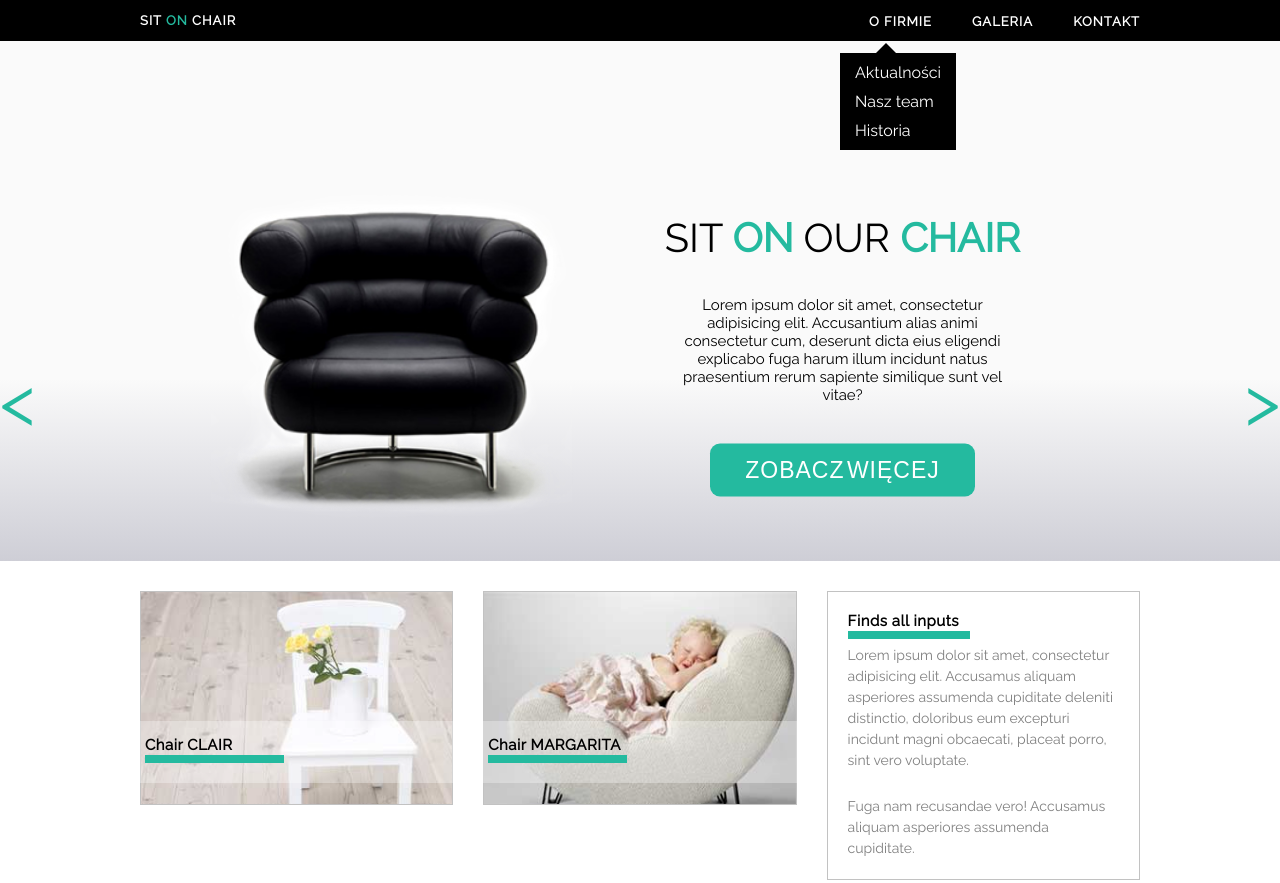
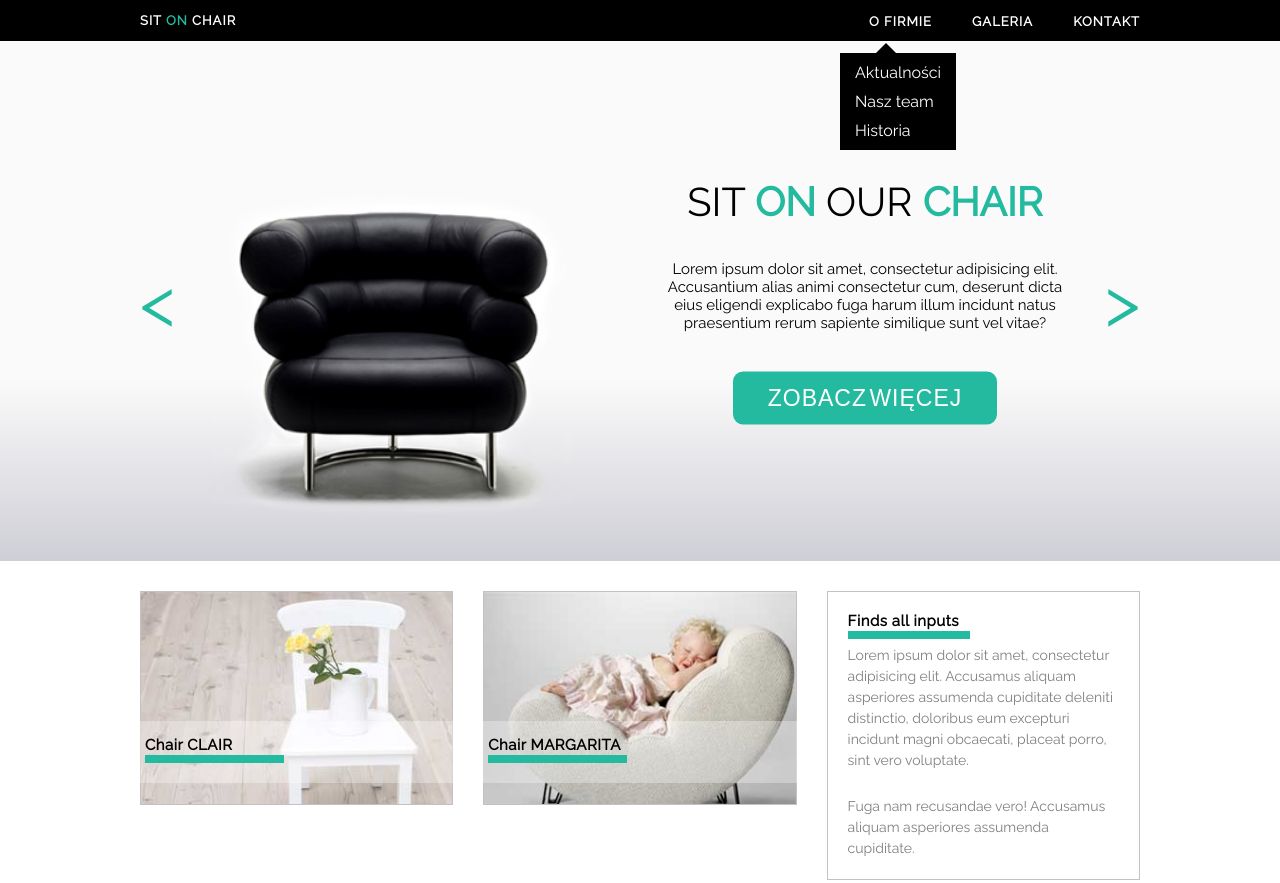
Before and after one commit to Mimajka/Sit-on-chair, a plain HTML site: page index.html in a window 1280 px wide. Shown: the top 883 px of the page. Drawn offline with Linux system fonts and the light colour scheme.

Commit message:
Small correction

```diff
--- a/css/style.css
+++ b/css/style.css
@@ -96,12 +96,10 @@ Section hero
 
 .section-hero .container {
     padding: 12px 50px 0 50px;
+    position: relative;
 
 }
 
-.section-hero .col-2-layout {
-    position: relative;
-}
 
 
 .dropdown-menu {
```
